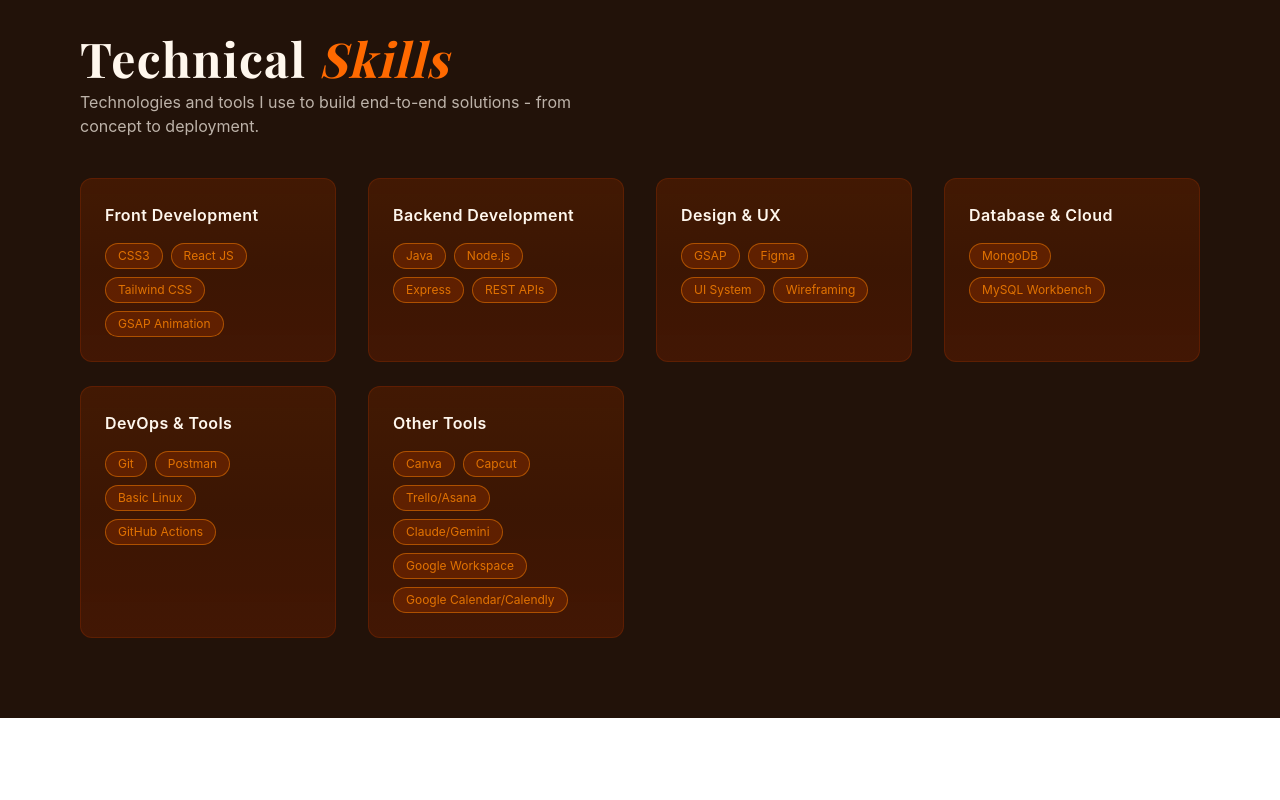
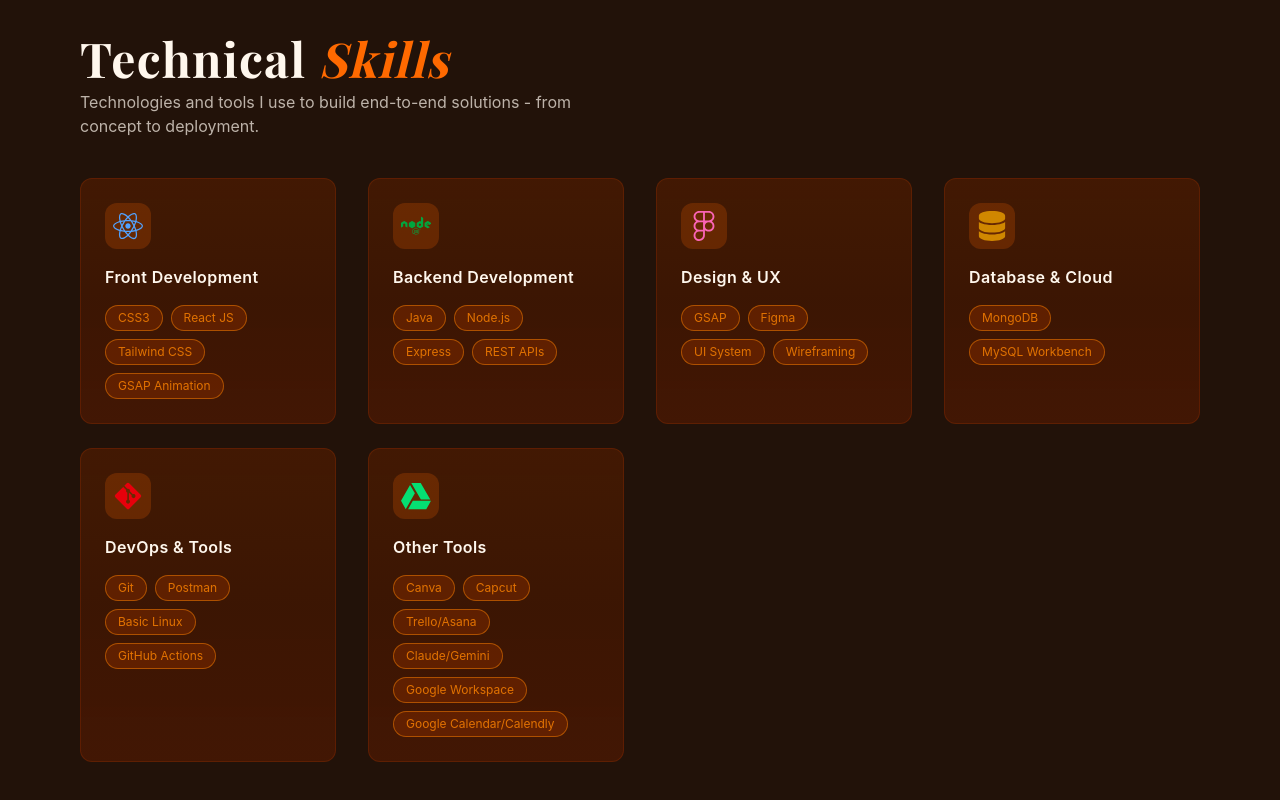
Before and after one commit to maryyygb/Portfolio, a React app in the folder frontend/: page / in a window 1280 px wide. Shown: the part 1952-2752 px from the top of the page. Before the commit the page ends 2670 px from the top, so only its background shows below. Built offline with nearby package versions, Linux system fonts and the light colour scheme; the HTML template or start-up script is replaced by a standard one; a web font is replaced by a local one.

Commit message:
Frontend: Added some icons to each skill set for visualization.

```diff
--- a/frontend/src/components/Expertise.jsx
+++ b/frontend/src/components/Expertise.jsx
@@ -1,4 +1,5 @@
 // import React from 'react'
+import { FaFigma, FaNode, FaReact, FaDatabase, FaGitAlt, FaGoogleDrive } from "react-icons/fa6";
 
 const Expertise = () => {
   return (
@@ -14,6 +15,9 @@
             <div className="exp-div-three mt-2">
                 <div className="skills-set grid md:grid-cols-2 lg:grid-cols-3 xl:grid-cols-4 gap-y-6 gap-x-8 w-full">
                     <div className="skills">
+                        <div className="logos text-blue-400">
+                            <p><FaReact /></p>
+                        </div>
                         <p className="skills-title">Front Development</p>
                         <ul className="tech">
                             <li className="t">CSS3</li>
@@ -23,6 +27,9 @@
                         </ul>
                     </div>
                     <div className="skills">
+                        <div className="logos text-green-600">
+                            <p><FaNode/></p>
+                        </div>
                         <p className="skills-title">Backend Development</p>
                         <ul className="tech">
                             <li className="t">Java</li>
@@ -32,6 +39,9 @@
                         </ul>
                     </div>
                     <div className="skills">
+                        <div className="logos text-pink-400">
+                            <p><FaFigma/></p>
+                        </div>
                         <p className="skills-title">Design & UX</p>
                         <ul className="tech">
                             <li className="t">GSAP</li>
@@ -41,6 +51,9 @@
                         </ul>
                     </div>
                     <div className="skills">
+                        <div className="logos text-yellow-600">
+                            <p><FaDatabase/></p>
+                        </div>
                         <p className="skills-title">Database & Cloud</p>
                         <ul className="tech">
                             <li className="t">MongoDB</li>
@@ -48,6 +61,9 @@
                         </ul>
                     </div>
                     <div className="skills">
+                        <div className="logos text-red-600">
+                            <p><FaGitAlt/></p>
+                        </div>
                         <p className="skills-title">DevOps & Tools</p>
                         <ul className="tech">
                             <li className="t">Git</li>
@@ -57,6 +73,9 @@
                         </ul>
                     </div>
                     <div className="skills">
+                        <div className="logos text-green-400">
+                            <p><FaGoogleDrive/></p>
+                        </div>
                         <p className="skills-title">Other Tools</p>
                         <ul className="tech">
                             <li className="t">Canva</li>
--- a/frontend/src/index.css
+++ b/frontend/src/index.css
@@ -103,6 +103,10 @@
         background: linear-gradient(to top, rgba(94, 27, 0, 0.54), rgba(77, 24, 0, 0.605), rgba(86, 30, 0, 0.616));
     }
 
+    .logos {
+        @apply flex gap-2 text-3xl bg-orange-500/20 size-fit p-2 rounded-xl;
+    }
+
     .skills-title {
         @apply font-semibold tracking-wide;
     }
```
